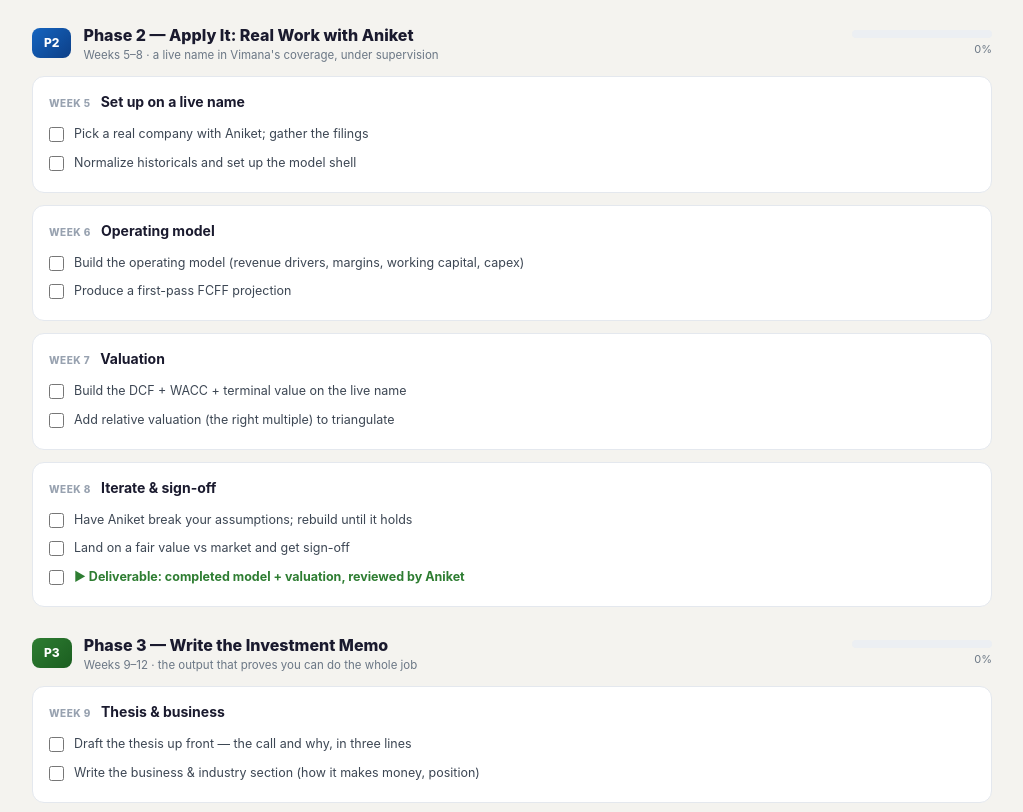
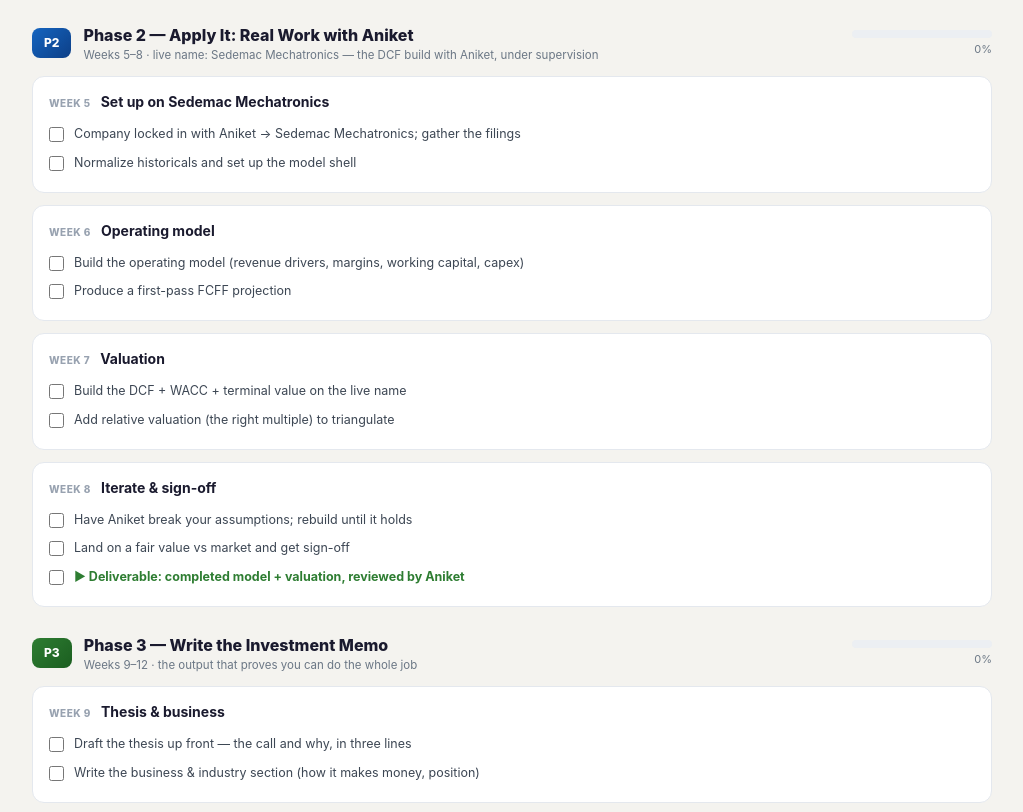
Before and after one commit to dia242004-ctr/research-hub, a plain HTML site: page weekly-tracker.html in a window 1280 px wide. Shown: the part 1275-2087 px from the top of the page, without its empty margins (128-1151 px from the left). Drawn offline with Linux system fonts and the light colour scheme.

Commit message:
Tracker: name Sedemac Mechatronics as the live DCF name (Phase 2, with Aniket)
Co-Authored-By: Claude Opus 4.8 <noreply@anthropic.com>

```diff
--- a/weekly-tracker.html
+++ b/weekly-tracker.html
@@ -163,10 +163,10 @@ const phases = [
         D+"Deliverable: a clean, fully-linked DCF model you built solo"]},
     ]},
   { id:"p2", cls:"p2", title:"Phase 2 — Apply It: Real Work with Aniket",
-    sub:"Weeks 5–8 · a live name in Vimana's coverage, under supervision",
+    sub:"Weeks 5–8 · live name: Sedemac Mechatronics — the DCF build with Aniket, under supervision",
     weeks:[
-      {t:"Week 5 · Set up on a live name", tasks:[
-        "Pick a real company with Aniket; gather the filings",
+      {t:"Week 5 · Set up on Sedemac Mechatronics", tasks:[
+        "Company locked in with Aniket → Sedemac Mechatronics; gather the filings",
         "Normalize historicals and set up the model shell"]},
       {t:"Week 6 · Operating model", tasks:[
         "Build the operating model (revenue drivers, margins, working capital, capex)",
```
